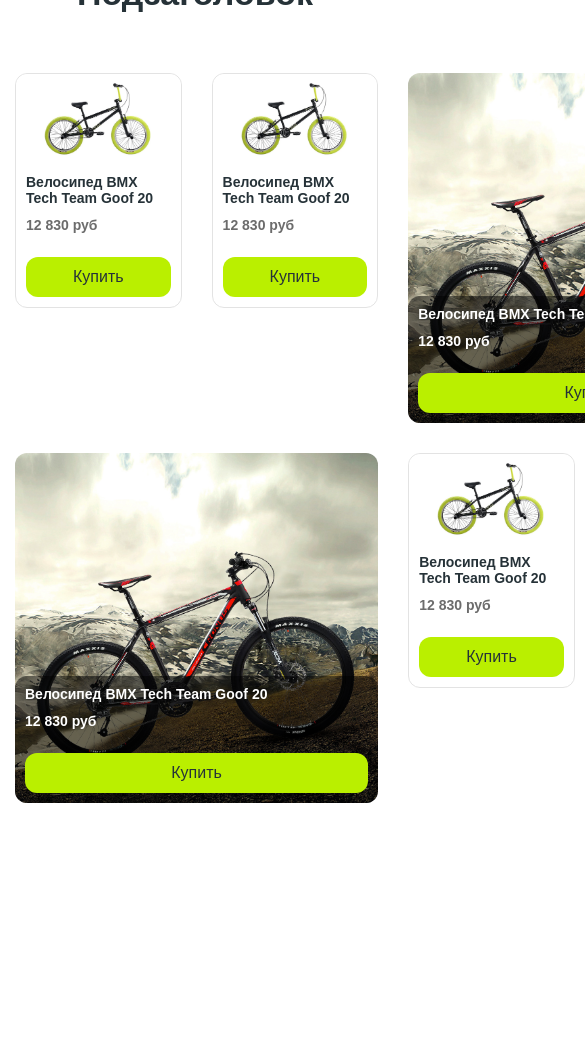
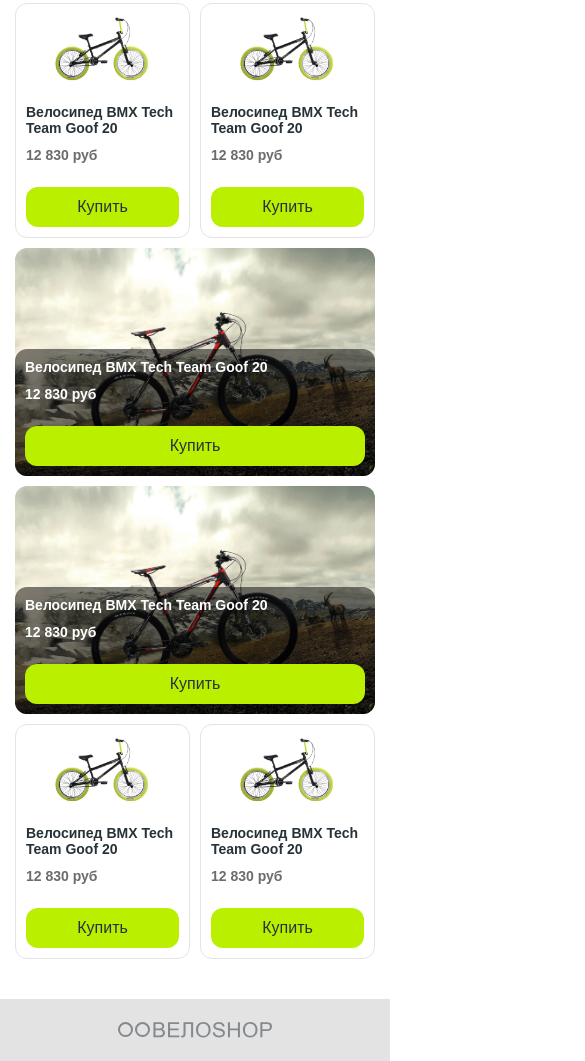
Before and after one commit to Dima-09/bicycle-shop, a plain HTML site: page index.html in a window 390 px wide. Shown: the part 893-1954 px from the top of the page, 585 px wide, since content can reach past the window. Before the commit the page ends 1776 px from the top, so only its background shows below. Drawn offline with Linux system fonts and the light colour scheme.

Commit message:
add footer and this is the end

```diff
--- a/index.html
+++ b/index.html
@@ -139,6 +139,9 @@
             </div>
         </section>
     </main>
+    <footer class="footer">
+        <img class="logo footer__logo" src="images/logo.svg" width="154" alt="ВелоSHOP">
+    </footer>
 
 </body>
 
--- a/style.css
+++ b/style.css
@@ -171,7 +171,7 @@ a {
     height: 180px;
     border-top-right-radius: 12px;
     border-top-left-radius: 12px;
-    object-fit: cover;
+    object-fit: contain;
 }
 
 .product-card__body {
@@ -212,6 +212,7 @@ a {
 .product-card__img_big {
     height: 100%;
     border-radius: 12px;
+    object-fit: cover;
 }
 
 .product-card__body_big {
@@ -315,6 +316,11 @@ a {
     grid-template-columns: 1fr 1fr;
 }
 
+.callback__rigth {
+    padding-left: 15px;
+    padding-right: 15px;
+}
+
 .callback::before {
     content: "";
     display: block;
@@ -367,7 +373,22 @@ a {
     grid-column: span 2;
 }
 
-@media (max-width: 740px) {
+.catalog__card {
+    height: 100%;
+}
+
+.footer {
+    display: flex;
+    padding: 23px 15px;
+    background-color: var(--border-color);
+    justify-content: center;
+}
+
+.footer__logo {
+    opacity: 50%;
+}
+
+@media (max-width: 920px) {
 
     /* Форма обратной связа */
     .callback-form {
@@ -454,4 +475,18 @@ a {
         display: none;
     }
 
+    .catalog {
+        padding: 40px 0;
+    }
+
+    .catalog__subtitle {
+        margin-bottom: 30px;
+    }
+
+    .catalog__list {
+        display: grid;
+        grid-template-columns: repeat(2, 1fr);
+        gap: 10px;
+    }
+
 }
```
